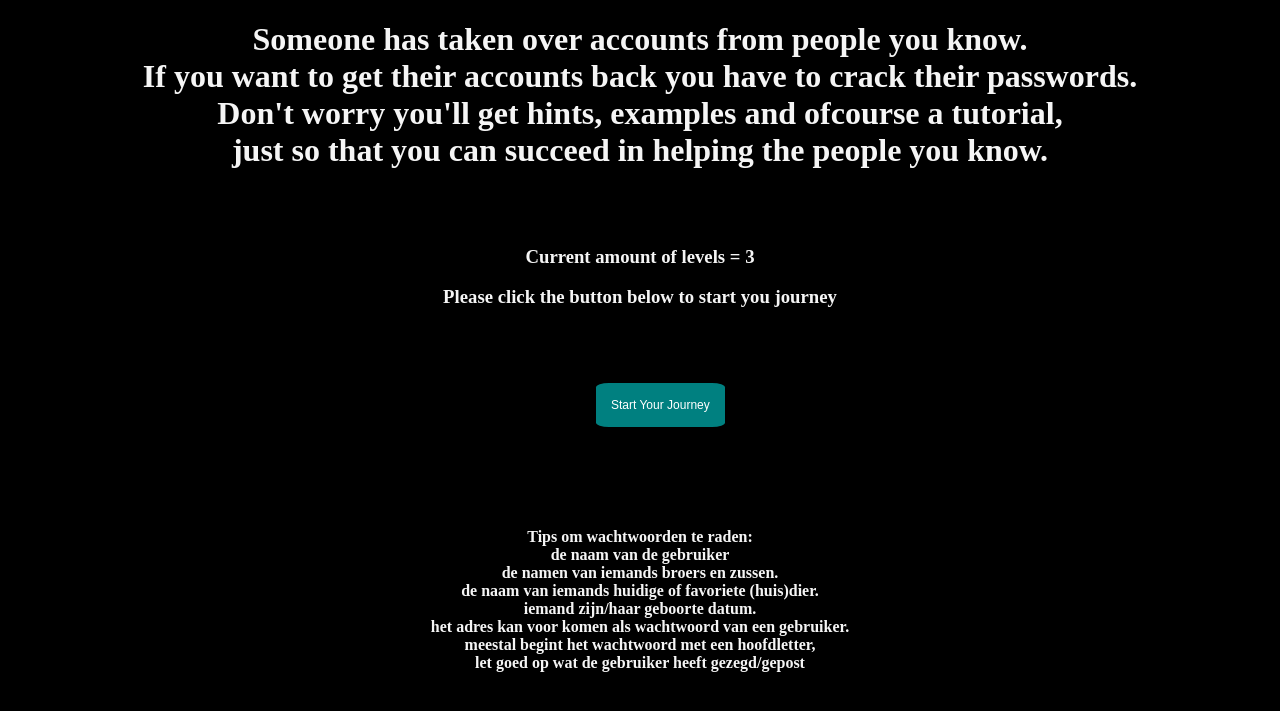
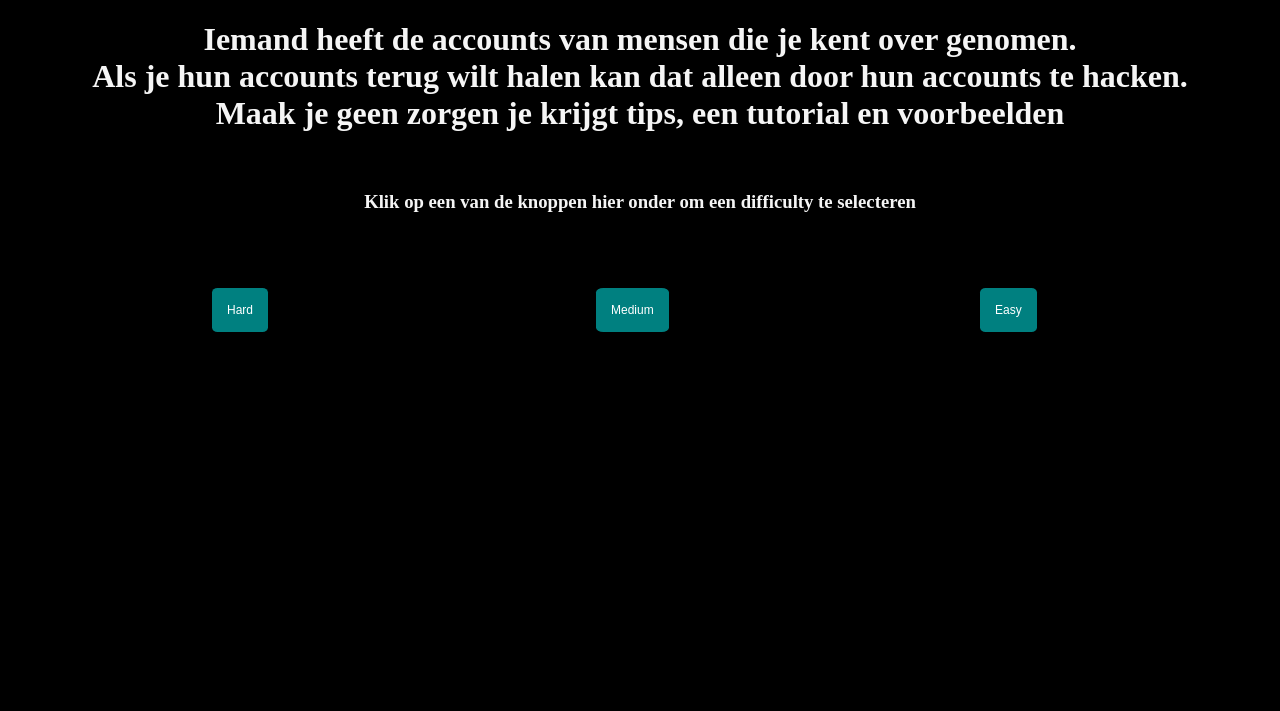
Before and after one commit to Firelonze/FakeAccount, a PHP site: page / in a window 1280 px wide. Shown: the top 711 px of the page. Run offline with PHP 8.4, Linux system fonts and the light colour scheme.

Commit message:
Add files via upload

```diff
--- a/start/css/style.css
+++ b/start/css/style.css
@@ -26,3 +26,9 @@ button:hover{
 h4{
     text-align: center;
 }
+.left{
+    left: 75%;
+}
+.right{
+    left: 15%;
+}
--- a/start/index.html
+++ b/start/index.html
@@ -8,15 +8,16 @@
     <title>Start of the Game</title>
 </head>
     <body>
-        <h1>Someone has taken over accounts from people you know.<br>
-        If you want to get their accounts back you have to crack their passwords.<br>
-        Don't worry you'll get hints, examples and ofcourse a tutorial,<br>
-        just so that you can succeed in helping the people you know.</h1><br><br>
-        <h3>Current amount of levels = 3</h3>
-        <h3>Please click the button below to start you journey</h3>
+        <h1>Iemand heeft de accounts van mensen die je kent over genomen.<br>
+        Als je hun accounts terug wilt halen kan dat alleen door hun accounts te hacken.<br>
+        Maak je geen zorgen je krijgt tips, een tutorial en voorbeelden<br>
+        <br>
+        <h3>Klik op een van de knoppen hier onder om een difficulty te selecteren</h3>
         <br>
         <br>
-        <button onclick="OpenGame()">Start Your Journey</button>
+        <button onclick="OpenJasmine()" class="left">Easy</button>
+        <button onclick="OpenAnnemarie()">Medium</button>
+        <button onclick="OpenHenk()"class="right">Hard</button>
         <br>
         <br>
         <br>
@@ -25,14 +26,7 @@
         <br>
         <br>
         <br>
-        <h4>Tips om wachtwoorden te raden:<br>
-                de naam van de gebruiker<br>
-                de namen van iemands broers en zussen.<br>
-                de naam van iemands huidige of favoriete (huis)dier.<br>
-                iemand zijn/haar geboorte datum.<br>
-                het adres kan voor komen als wachtwoord van een gebruiker.<br>
-                meestal begint het wachtwoord met een hoofdletter,<br>
-                let goed op wat de gebruiker heeft gezegd/gepost</h4>
+
     </body>
     <script src="script/script.js"></script>
 </html>
--- a/start/script/script.js
+++ b/start/script/script.js
@@ -1,8 +1,14 @@
 
 
-function OpenGame()
+function OpenJasmine()
 {
-    window.open("https://www.w3schools.com");
+    window.open("../level1/inde.html");
     // sluit de pagina die je open had staan.
     // window.close("index.html");
 }
+function OpenHenk(){
+    window.open("../level3/inde.html");
+}
+function OpenAnnemarie(){
+    window.open("../level2/inde.html");
+}
```
